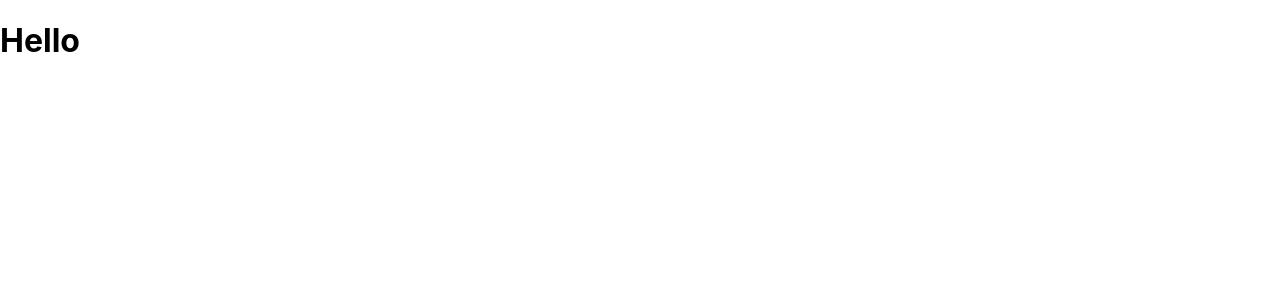
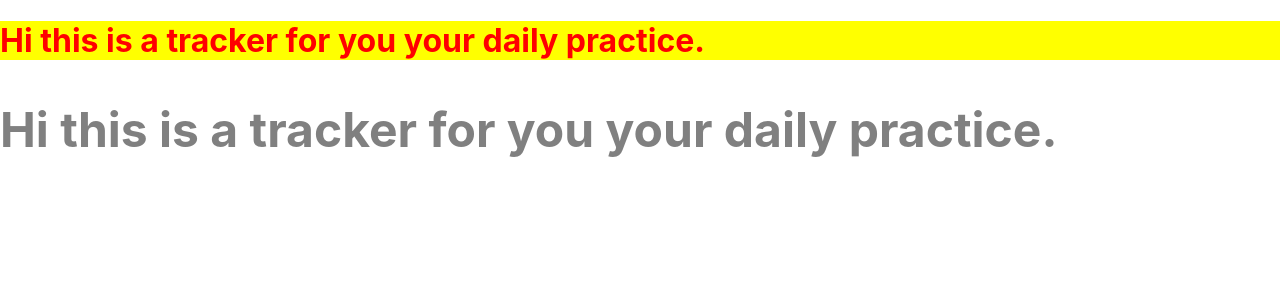
Before and after one commit to life-code-joy/traversy-react-crash, a React (Create React App) app: page / in a window 1280 px wide. Shown: the top 300 px of the page. Built offline with nearby package versions, Linux system fonts and the light colour scheme.

Commit message:
added css ideas and added a notes.txt

```diff
--- a/src/App.js
+++ b/src/App.js
@@ -2,7 +2,7 @@ import Header from './components/Header';
 function App() {
   return (
     <div className='container'>
-      <Header title='Hello' />
+      <Header title='Hi this is a tracker for you your daily practice.' />
     </div>
   );
 }
--- a/src/components/Header.js
+++ b/src/components/Header.js
@@ -3,13 +3,19 @@ import PropTypes from 'prop-types';
 const Header = ({ title }) => {
   return (
     <header>
-      <h1>{title}</h1>
+      <h1 style={{ color: 'red', backgroundColor: 'yellow' }}>{title}</h1>
+      <h2 style={headingTwoStyle}>{title}</h2>
     </header>
   );
 };
 
+const headingTwoStyle = {
+  color: 'grey',
+  fontSize: '3rem',
+};
+
 Header.defaultProps = {
-  title: 'Trace Tracker',
+  title: 'Trace Tracker for you',
 };
 
 Header.propTypes = {
```
Also changed, not shown: src/notes.txt (added).
